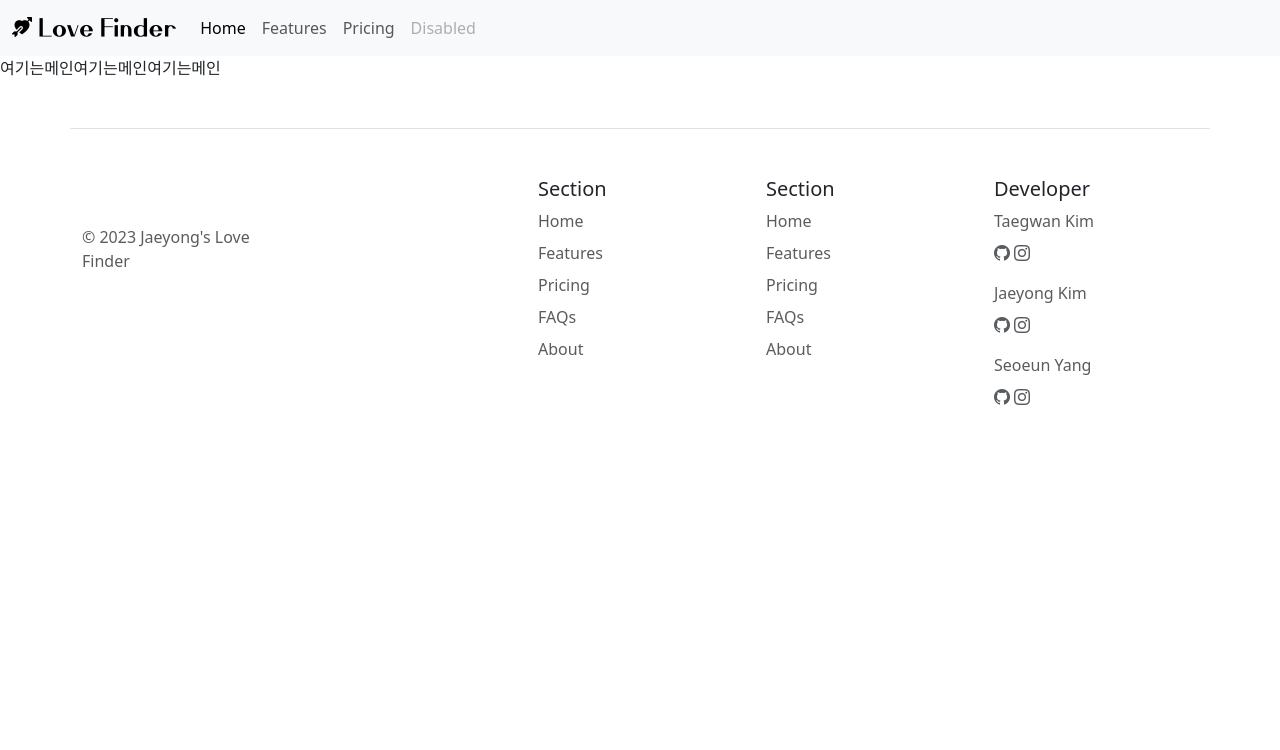
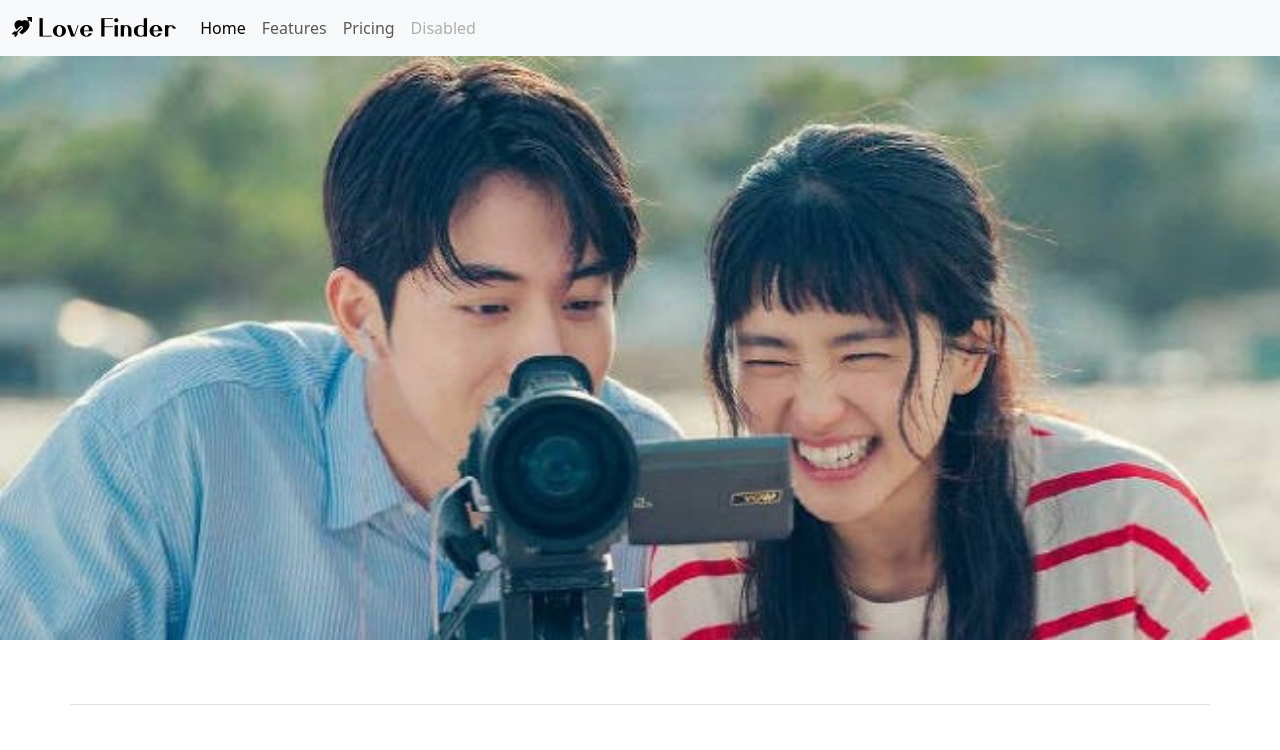
Before and after one commit to evejaeyong/OSS_Team_Project, a plain HTML site: page main.html in a window 1280 px wide. Shown: the top 750 px of the page. Drawn offline with nearby package versions, Linux system fonts and the light colour scheme.

Commit message:
main_page backhground image

```diff
--- a/main.html
+++ b/main.html
@@ -19,6 +19,14 @@
     .rebecca-font {
       font-family: 'EF_Rebecca';
     }
+
+    .background{
+      height: 600px;
+      background-repeat: no-repeat;
+      background-image: url(main44.jpg);
+      background-size : contain;
+    }
+
   </style>
   <title>Jaeyong's Love Finder</title>
 
@@ -41,7 +49,11 @@
           <a class="nav-link disabled" aria-disabled="true">Disabled</a>
         </div>
       </nav>
-      여기는메인여기는메인여기는메인
+      <!-- main body -->
+      <div class="background" id="background">
+
+      </div>
+
       <div class="container">
         <footer class="row row-cols-1 row-cols-sm-2 row-cols-md-5 py-5 my-5 border-top">
           <div class="col mb-3">
```
Also changed, not shown: main44.jpg (added).
